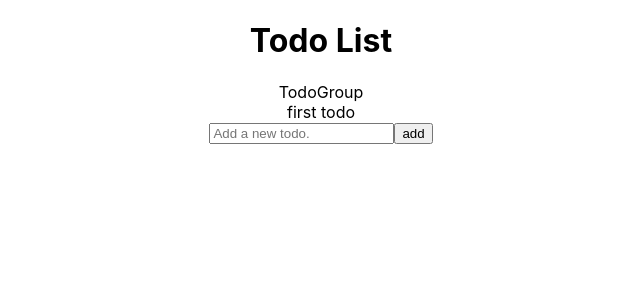
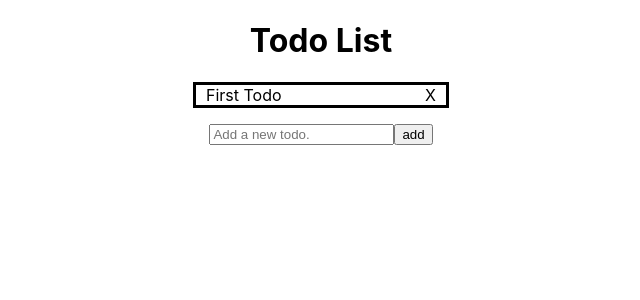
Before and after one commit to salvaju/TodoList, a React (Create React App) app: page /s in a window 1280 px wide. Shown: the top 300 px of the page, without its empty margins (319-959 px from the left). Built offline with nearby package versions, Linux system fonts and the light colour scheme.

Commit message:
[TodoList][Juan Carlos Salvador] feat: Added css for X and spacing

```diff
--- a/src/features/todos/components/TodoGroup.js
+++ b/src/features/todos/components/TodoGroup.js
@@ -4,18 +4,19 @@ import { initialTodoList } from "../../../common/constants/constants";
 import { getAllTodoIds } from "../../../common/utils/utils";
 import { useSelector } from 'react-redux';
 import { selectTodoIds } from '../reducers/todosSlice';
+import "../styles/TodoGroup.css"
 
 function TodoGroup() {
 
     const todoIds = useSelector(selectTodoIds)
 
     return (
-        <div>
-            TodoGroup
+        <div className = "todos">
+
             {
-                todoIds.map((id) => (
-                <TodoItem key = {id} itemId = {id}/>
-                ))}
+                todoIds.map((id) => (<TodoItem key = {id} itemId = {id}/>))
+            }
+
         </div>
     )
 
--- a/src/features/todos/components/TodoItem.js
+++ b/src/features/todos/components/TodoItem.js
@@ -24,7 +24,7 @@ function TodoItem(props) {
 
     return (
         <div className = {`TodoItem-todo ${todoStatus}`} on onClick = {handleClick}>
-            {todo.text}
+            {todo.text}  <span className = "remove">X</span>
         </div>
     );
 }
--- a/src/features/todos/components/todoForm.js
+++ b/src/features/todos/components/todoForm.js
@@ -19,7 +19,7 @@ function TodoForm() {
 
 
     return (
-        <div>
+        <div className = "form">
             <input type = "text" placeholder = "Add a new todo." value = {text} onChange = {changeHandler}></input>
             <button onClick = {handleAdd}>add</button>
         </div>
--- a/src/features/todos/reducers/todosSlice.js
+++ b/src/features/todos/reducers/todosSlice.js
@@ -10,7 +10,7 @@ const initialState = todosAdapter.getInitialState(
         entities: {
             1: {
                 id: "1",
-                text: "first todo",
+                text: "First Todo",
                 done: false
             }
         }
--- a/src/features/todos/styles/TodoForm.css
+++ b/src/features/todos/styles/TodoForm.css
@@ -1,3 +1,3 @@
-.TodoForm {
-    margin-top: 150px;
+.form {
+    margin-top: 15px;
 }
--- /dev/null
+++ b/src/features/todos/styles/TodoGroup.css
@@ -0,0 +1,7 @@
+.todos {
+    border-style: solid;
+    margin-left: 40%;
+    margin-right: 40%;
+    text-align: left;
+    padding-left: 10px;
+}
--- a/src/features/todos/styles/TodoItem.css
+++ b/src/features/todos/styles/TodoItem.css
@@ -1,3 +1,8 @@
 .TodoItem-todo.done {
     text-decoration: line-through;
 }
+
+.remove {
+    float: right;
+    padding-right: 10px;
+}
```
